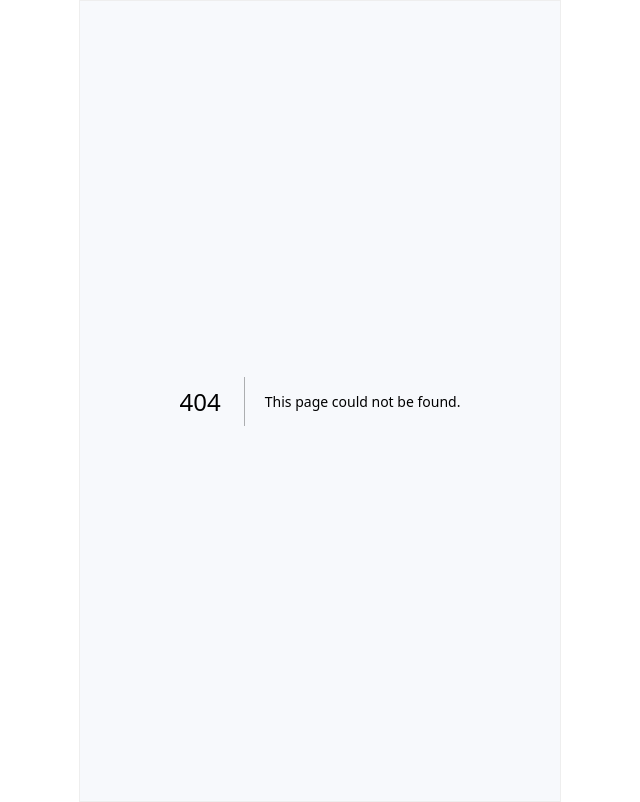
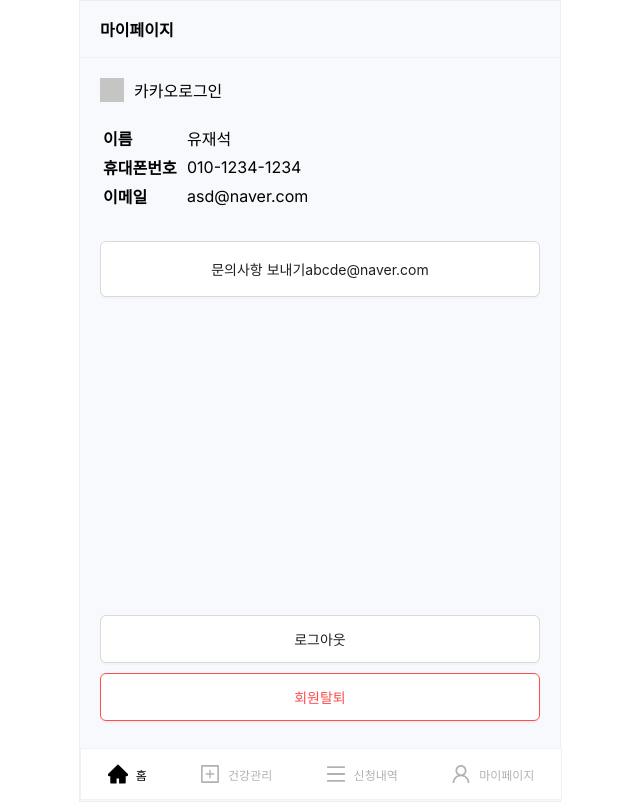
Before and after one commit to vuei91/hospital, a Next.js app: page /mypage in a window 1280 px wide. Before the commit this address had no page. Shown: the whole page, without its empty margins (320-960 px from the left). Built offline with nearby package versions, Linux system fonts and the light colour scheme.

Commit message:
mypage완성

```diff
--- /dev/null
+++ b/app/mypage/page.js
@@ -0,0 +1,82 @@
+"use client";
+import Footer from "@/components/Footer";
+import { Button, Flex } from "antd";
+import React from "react";
+
+const mypage = () => {
+  return (
+    <>
+      <style jsx>{`
+        th {
+          text-align: left;
+          width: 80px;
+          height: 25px;
+        }
+      `}</style>
+      <div style={{ position: "relative", height: "100%" }}>
+        <Flex
+          align="center"
+          style={{ height: 56, borderBottom: "1px solid #EFF0F2" }}
+        >
+          <strong style={{ fontSize: 16, marginLeft: 20 }}>마이페이지</strong>
+        </Flex>
+        <div style={{ margin: 20 }}>
+          <Flex align="center">
+            <div
+              style={{
+                width: 24,
+                height: 24,
+                backgroundColor: "#C5C5C5",
+                marginRight: 10,
+              }}
+            ></div>
+            <div>카카오로그인</div>
+          </Flex>
+          <table style={{ marginTop: 20 }}>
+            <tbody>
+              <tr>
+                <th>이름</th>
+                <td>유재석</td>
+              </tr>
+              <tr>
+                <th>휴대폰번호</th>
+                <td>010-1234-1234</td>
+              </tr>
+              <tr>
+                <th>이메일</th>
+                <td>asd@naver.com</td>
+              </tr>
+            </tbody>
+          </table>
+          <div style={{ marginTop: 30 }}>
+            <Button block style={{ height: 56 }}>
+              <Flex align="center" justify="space-between">
+                <div>문의사항 보내기</div>
+                <div>abcde@naver.com</div>
+              </Flex>
+            </Button>
+          </div>
+        </div>
+        <div
+          style={{
+            position: "absolute",
+            bottom: 80,
+            left: 20,
+            width: "calc(100% - 40px)",
+          }}
+        >
+          <Button block style={{ height: 48 }}>
+            로그아웃
+          </Button>
+          <div style={{ height: 10 }}></div>
+          <Button block danger style={{ height: 48 }}>
+            회원탈퇴
+          </Button>
+        </div>
+        <Footer />
+      </div>
+    </>
+  );
+};
+
+export default mypage;
--- a/components/BackButtonHeader.jsx
+++ b/components/BackButtonHeader.jsx
@@ -1,8 +1,11 @@
+"use client";
 import { ArrowLeftOutlined } from "@ant-design/icons";
 import { Button, Flex } from "antd";
+import { useRouter } from "next/navigation";
 import React from "react";
 
 const BackButtonHeader = ({ title }) => {
+  const router = useRouter();
   return (
     <Flex
       style={{
@@ -16,6 +19,7 @@ const BackButtonHeader = ({ title }) => {
         icon={<ArrowLeftOutlined />}
         type="text"
         style={{ marginLeft: 10 }}
+        onClick={() => router.back()}
       />
       <div
         style={{
--- a/components/Footer.jsx
+++ b/components/Footer.jsx
@@ -6,8 +6,10 @@ import {
   UserOutlined,
 } from "@ant-design/icons";
 import { Button, Flex } from "antd";
+import { useRouter } from "next/navigation";
 
 const Footer = () => {
+  const router = useRouter();
   return (
     <Flex
       style={{
@@ -23,12 +25,17 @@ const Footer = () => {
       <FooterButton text={"홈"} Icon={HomeFilled} opacity={1} />
       <FooterButton text={"건강관리"} Icon={PlusSquareOutlined} opacity={0.3} />
       <FooterButton text={"신청내역"} Icon={MenuOutlined} opacity={0.3} />
-      <FooterButton text={"마이페이지"} Icon={UserOutlined} opacity={0.3} />
+      <FooterButton
+        text={"마이페이지"}
+        Icon={UserOutlined}
+        opacity={0.3}
+        onClick={() => router.push("/mypage")}
+      />
     </Flex>
   );
 };
 
-const FooterButton = ({ Icon, text, opacity }) => {
+const FooterButton = (props) => {
   return (
     <Button
       type="link"
@@ -36,11 +43,12 @@ const FooterButton = ({ Icon, text, opacity }) => {
         flexGrow: 1,
         height: "100%",
         color: "#000000",
-        opacity: opacity,
+        opacity: props.opacity,
       }}
+      onClick={props.onClick}
     >
-      <Icon style={{ fontSize: 20 }} />
-      <div style={{ fontSize: 12 }}>{text}</div>
+      <props.Icon style={{ fontSize: 20 }} />
+      <div style={{ fontSize: 12 }}>{props.text}</div>
     </Button>
   );
 };
```
Also changed, not shown: app/application/part1/page.js (+8 -1 lines), app/menu/page.js (deleted, +0 -13 lines).
